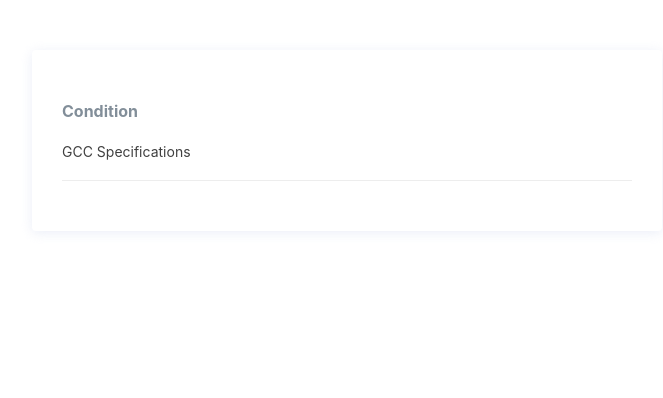
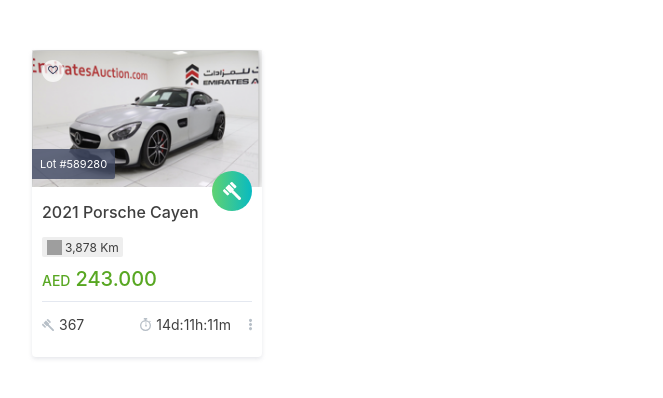
Before and after one commit to Abdoulrhman/EA-UI, a Next.js app: page /Eman-page in a window 1280 px wide. Shown: the top 398 px of the page, without its empty margins (18-681 px from the left). Built offline with nearby package versions, Linux system fonts and the light colour scheme; grey boxes are pictures that could not be loaded.

Commit message:
Edit Highlights

```diff
--- a/components/Common/CardGrid/CardTags/index.tsx
+++ b/components/Common/CardGrid/CardTags/index.tsx
@@ -8,7 +8,8 @@
         BGColor: "#eeeeee",
         Id: 0,
         Title: "3,878 Km"
-    }])
+    },
+])
     const tagImageDimensions = {
 		width: '15px',
 		height: '15px',
--- a/components/Common/CardGrid/index.tsx
+++ b/components/Common/CardGrid/index.tsx
@@ -2,8 +2,8 @@
 import styles from './styles.module.scss'
 import CardTags from './CardTags'
 import CardFooter from './CardFooter'
-import Bid from '../Atoms/Icons/Bid'
-import Favourite from '../Atoms/Icons/Favourite'
+import Bid from './Bid'
+import Favourite from './Favourite'
 import Lot from '../Atoms/Lot'
 import Menu from './Menu'
 
--- a/components/VehicleDetails/Highlights/index.tsx
+++ b/components/VehicleDetails/Highlights/index.tsx
@@ -25,14 +25,24 @@
                 Title: "General",
                 ImageUrl: "",
                 Order: 0,
-                Options: []
+                Options: [
+                    {
+                        Id: 0,
+                        Title: "GCC Specifications"
+                    }
+                ]
             },
             {
                 Id: 14,
                 Title: "Region",
                 ImageUrl: "",
                 Order: 0,
-                Options: []
+                Options: [
+                    {
+                        Id: 0,
+                        Title: "GCC Specifications"
+                    }
+                ]
             }
         ],
         Id: 1,
@@ -41,22 +51,28 @@
 
     return (
         <div className={styles.container}>
+            <div className={styles.head}>
+                <p className={styles.headTitle}>{info.Title}</p>
+                <img src="/assets/icons/arrow-up.svg" alt="arrow" />
+            </div>
+            <Divider width="100%" height="1px" bgColor="#EDEDED" />
+            <div className={styles.contentContainer} >
+                <ul className={styles.optionsContainer}>
                     {info.OptionGroups.map(
-                (o) =>
+                        (o, indx) =>
                         o.Options.length > 0 && (
                             <>
                                 <h4 className={styles.optionTitle}>{o.Title}</h4>
-                            <ul className={styles.optionsContainer}>
-                                {o.Options.map((option) => (
-                                    <li className={styles.optionItem}>
+                                {o.Options.map((option, indx) => (
+                                    <li className={styles.optionItem} key={indx}>
                                         {option.Title}
                                     </li>
                                 ))}
-                            </ul>
-                            <Divider width="100%" height="1px" bgColor="#EDEDED" margin="20px 0px" />
                                 </>
                             )
                             )}
+                    </ul>
+                </div>
         </div>
     )
 }
--- a/components/VehicleDetails/Highlights/styles.module.scss
+++ b/components/VehicleDetails/Highlights/styles.module.scss
@@ -3,12 +3,29 @@
     border-radius: 4px;
     box-shadow: 0 2px 12px 0 rgba(215, 221, 240, 0.49);
     background-color: #fff;
+    margin: 50px; // for test
+
+    .head{
+        display: flex;
+        justify-content: space-between;
+        align-items: center;
         padding: 30px;
-    margin: 50px; // for test
+
+        .headTitle{
+            color: #404040;
+            font-size: 18px;
+            font-weight: bold;
         }
+
+    }
+
+    .contentContainer{
+        padding: 18px 30px;
+
         .optionTitle{
             color: #828E99;
             font-size: 16px;
+            margin: 8px 0px;
         }
         .optionsContainer{
             list-style: none;
@@ -17,5 +34,12 @@
             .optionItem{
                 color: #404040;
                 font-size: 14px;
+                &:not(:last-child){
+                    border-bottom: 1px solid #EDEDED;
+                    padding-bottom: 20px;
                 }
             }
+        }
+
+    }
+}
--- a/pages/Eman-page/index.tsx
+++ b/pages/Eman-page/index.tsx
@@ -6,9 +6,9 @@
 function index() {
     return (
         <div>
-            {/* <GridCard /> */}
+            <GridCard />
             {/* <CardInformation /> */}
-            <Highlights />
+            {/* <Highlights /> */}
         </div>
     )
 }
```
Also changed, not shown: public/assets/icons/arrow-up.svg (added). Lines whose indentation alone changed are shown as unchanged.
